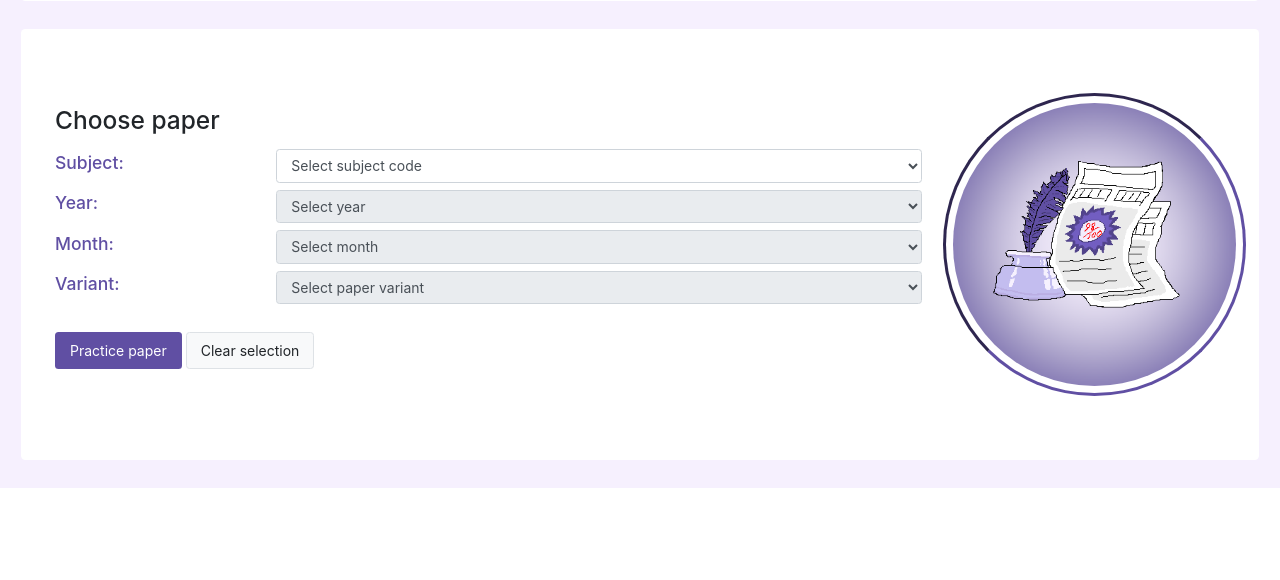
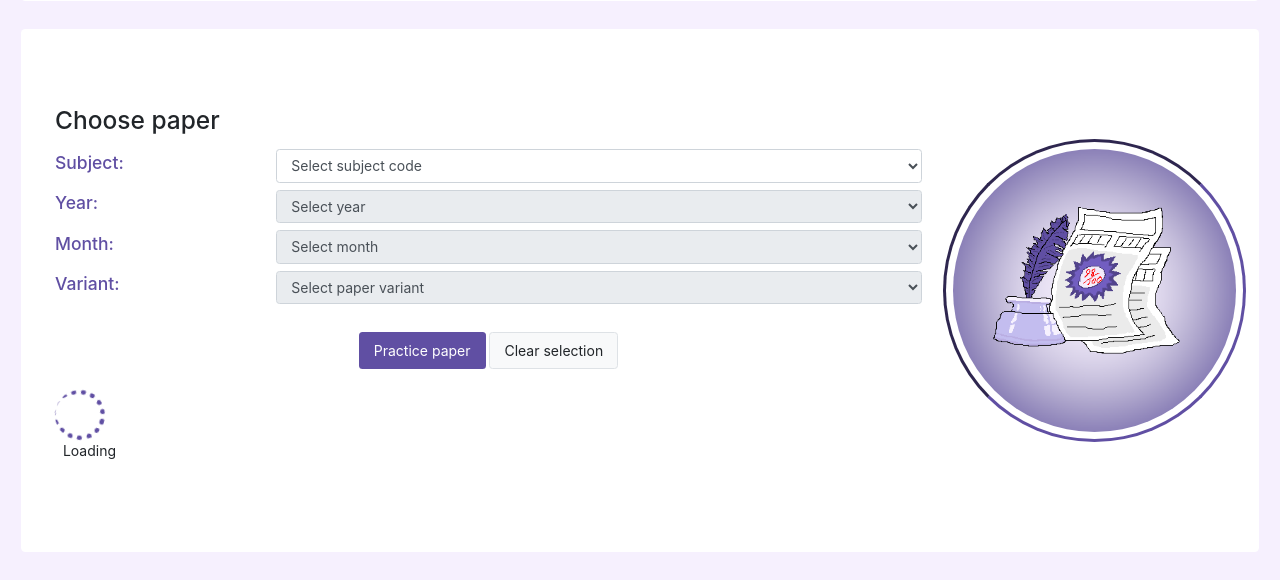
Before and after one commit to Swantayzaaung/marker-ai-web-app, a Django app: page / in a window 1280 px wide. Shown: the part 493-1073 px from the top of the page. Before the commit the page ends 981 px from the top, so only its background shows below. Run offline with Django 4.2, Linux system fonts and the light colour scheme; some libraries are stand-ins or nearby versions.

Commit message:
added new animations

```diff
--- a/marker_web/static/marker_web/styles.css
+++ b/marker_web/static/marker_web/styles.css
@@ -86,4 +86,24 @@
   border-radius: 5px;
 }
 
+@keyframes rotate {
+  0% {
+    rotate: 0deg;
+  }
+  100% {
+    rotate: 360deg;
+  }
+}
+#loading {
+  width: 50px;
+  height: 50px;
+  border: 5px dotted #604FA3;
+  border-bottom: 0;
+  border-top-left-radius: 50%;
+  border-top-right-radius: 50%;
+  border-bottom-left-radius: 50%;
+  border-bottom-right-radius: 50%;
+  animation: rotate 2s linear infinite;
+}
+
 /*# sourceMappingURL=styles.css.map */
--- a/marker_web/static/marker_web/styles.scss
+++ b/marker_web/static/marker_web/styles.scss
@@ -93,3 +93,24 @@
     color: white !important;
     border-radius: 5px;
 }
+
+// Index page
+@keyframes rotate {
+    0% {
+        rotate: 0deg;
+    }
+    100% {
+        rotate: 360deg;
+    }
+}
+#loading {
+    width: 50px;
+    height: 50px;
+    border: 5px dotted $darkpurple;
+    border-bottom: 0;
+    border-top-left-radius: 50%;
+    border-top-right-radius: 50%;
+    border-bottom-left-radius: 50%;
+    border-bottom-right-radius: 50%;
+    animation: rotate 2s linear infinite;
+}
--- a/marker_web/templates/marker_web/index.html
+++ b/marker_web/templates/marker_web/index.html
@@ -28,9 +28,8 @@
                         <h5>Subject: </h5>
                         <select required="true" class="form-select form-select-sm form-control" name="subject" id="subject">
                             <option selected disabled value="">Select subject code</option>
-                            <option value="0610">Biology (0610)</option>
-                            <option value="0417">Information and Communication Technology (0417)</option>
-                            <option value="0478">Computer Science (0478)</option>
+                            <option value="biology-0610">Biology (0610)</option>
+                            <option value="computer-science-0478">Computer Science (0478)</option>
                         </select>
                     </div>
                     <div class="d-flex flex-row align-items-center my-2">
@@ -57,12 +56,19 @@
                             <option selected disabled value="">Select paper variant</option>
                         </select>
                     </div><br>
-                    <button id="submit" type="submit" class="btn btn-purple">
-                        Practice paper
-                    </button>
-                    <button id="clear" type="button" class="btn btn-light border">
-                        Clear selection
-                    </button>
+                    <div id="submit-area" class="text-center">
+                        <button id="submit" type="submit" onclick=changeSA class="btn btn-purple">
+                            Practice paper
+                        </button>
+                        <button id="clear" type="button" class="btn btn-light border">
+                            Clear selection
+                        </button>
+                    </div>
+                    <div id="loading-area">
+                        <br>
+                        <div id="loading"></div>
+                        &nbsp; Loading
+                    </div>
                 </form>
                 <script>
                     let subject = document.getElementById('subject');
@@ -70,6 +76,7 @@
                     let month = document.getElementById('month');
                     let variant = document.getElementById('variant');
                     let clear = document.getElementById('clear');
+                    let submit = document.getElementById('submit');
 
                     clearForm = () => {
                         subject[0].selected = year[0].selected = month[0].selected = variant[0].selected = true;
@@ -78,14 +85,18 @@
                     clear.addEventListener('click', clearForm);
                     document.addEventListener('DOMContentLoaded', clearForm);
 
+                    submit.addEventListener('click', () => {
+                        loadingArea.style.display = "flex";
+                        confirm.style.display = "none";
+                    });
 
                     year.disabled = month.disabled = variant.disabled = true;
 
                     let variantList = ['11','12','13'];
-                    let march = false;
                     subject.addEventListener('change', () => {
                         console.log(subject.value);
                         year.disabled = month.disabled = false;
+                        variant.innerHTML = `<option selected disabled value="">Select paper variant</option>`;
                         variantList.forEach((e, index) => {
                             let newOption = document.createElement('option');
                             if (subject.value === '0610') {
@@ -100,7 +111,6 @@
                     })
                     month.addEventListener('change', () => {
                         variant.disabled = false;
-                        console.log("amogus")
                         if (month.value === 'm') {
                             console.log(variant.firstChild)
                             variant[2].selected = true;
@@ -115,7 +125,7 @@
                 </script>
             </p>
         </div>
-        <img class="col-sm-3 col-6 p-2" src="{% static 'marker_web/quill pic final.png' %}">
+        <img class="col-sm-3 col-6 p-2 d-none d-sm-block" src="{% static 'marker_web/quill pic final.png' %}">
     </div>
 </div>
 {% endblock %}
--- a/marker_web/views.py
+++ b/marker_web/views.py
@@ -1,7 +1,7 @@
 from django.shortcuts import render, HttpResponseRedirect
 from django.urls import reverse
 from django.http import HttpResponse
-from .helpers import extractQP
+from .helpers import createPDFzip, extractQP
 
 import requests, tempfile, os
 
@@ -17,18 +17,26 @@
 
 def practice(request):
     # https://stackoverflow.com/questions/34503412/download-and-save-pdf-file-with-python-requests-module
-    filename = f"{request.GET['subject']}_{request.GET['month']}{request.GET['year'][2:4]}_qp_{request.GET['variant']}"
-    url = f"https://bestexamhelp.com/exam/cambridge-igcse/biology-0610/{request.GET['year']}/{filename}.pdf"
-    print(url)
-    r = requests.get(url, stream=True)
+    try:
+        filename = f"{request.GET['subject'].split('-')[-1]}_{request.GET['month']}{request.GET['year'][2:4]}_qp_{request.GET['variant']}"
+        url = f"https://bestexamhelp.com/exam/cambridge-igcse/{request.GET['subject']}/{request.GET['year']}/{filename}.pdf"
+        print(url)
+        r = requests.get(url, stream=True)
 
-    # https://docs.python.org/3/library/tempfile.html
-    with tempfile.NamedTemporaryFile(suffix='.pdf', delete=False) as fd:
-        for chunk in r.iter_content(2000):
-            fd.write(chunk)
-        os.chmod(fd.name, 0o755)
-    extractQP(os.path.abspath(fd.name), fd.name)
-    return HttpResponse(os.path.getsize(os.path.abspath(fd.name)))
+        # https://docs.python.org/3/library/tempfile.html
+        with tempfile.NamedTemporaryFile(suffix='.pdf', delete=False) as fd:
+            for chunk in r.iter_content(2000):
+                fd.write(chunk)
+            os.chmod(fd.name, 0o755)
+        print(tempfile.gettempdir())
+        createPDFzip(tempfile.gettempdir(), fd.name)
+        # Once you get the zip file, open the damn thing and show the contents on the webpage
+        questions = extractQP(os.path.join(tempfile.gettempdir(), fd.name + ".zip"))
+        return render(request, "marker_web/practice.html", {
+            "questions": questions
+        })
+    except:
+        return HttpResponse("file not found")
 
 def results(request):
     return render(request, "marker_web/results.html")
```
Also changed, not shown: marker_web/helpers.py (+42 -3 lines), marker_web/templates/marker_web/practice.html (+5 -11 lines), 1 other file.
